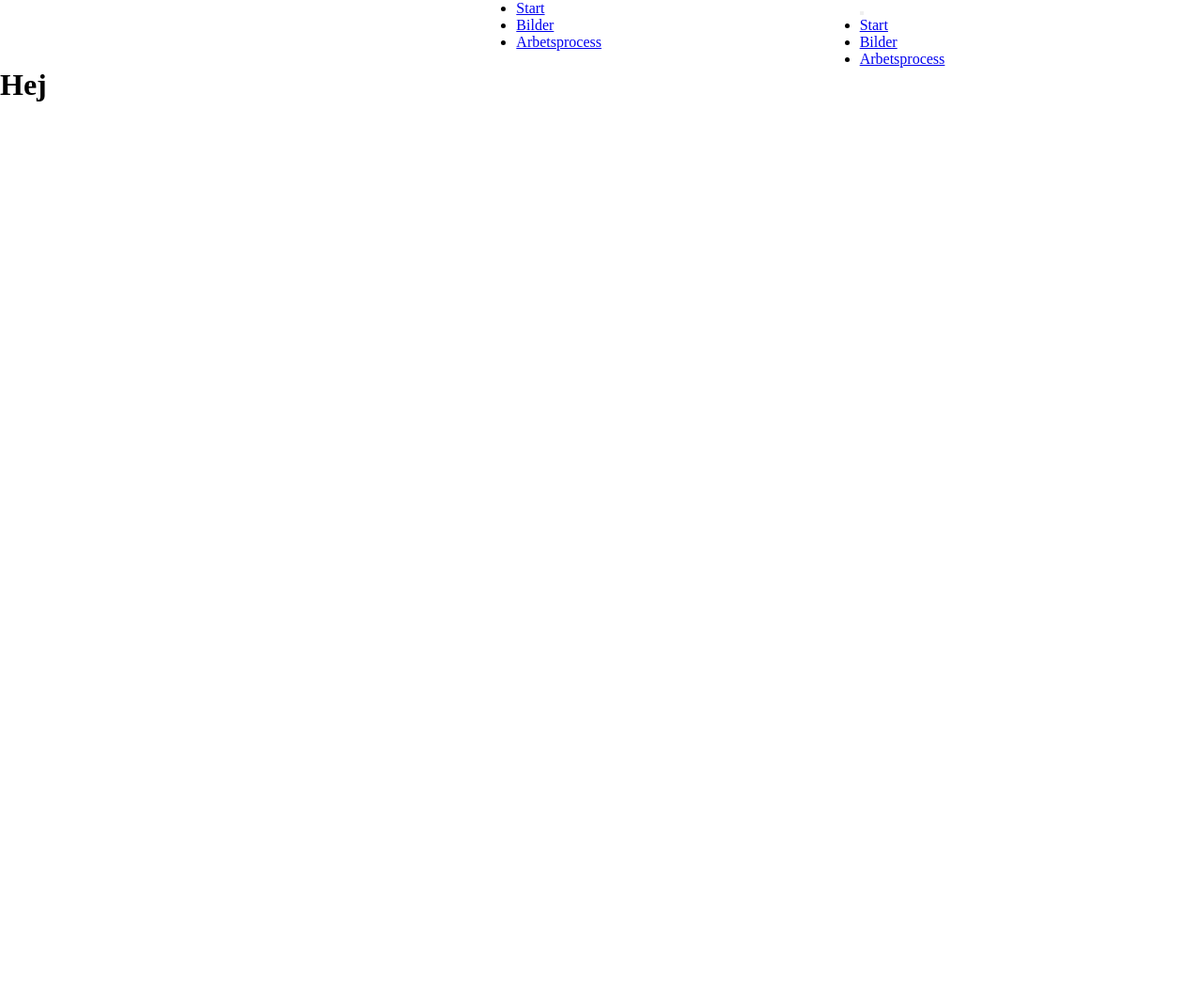
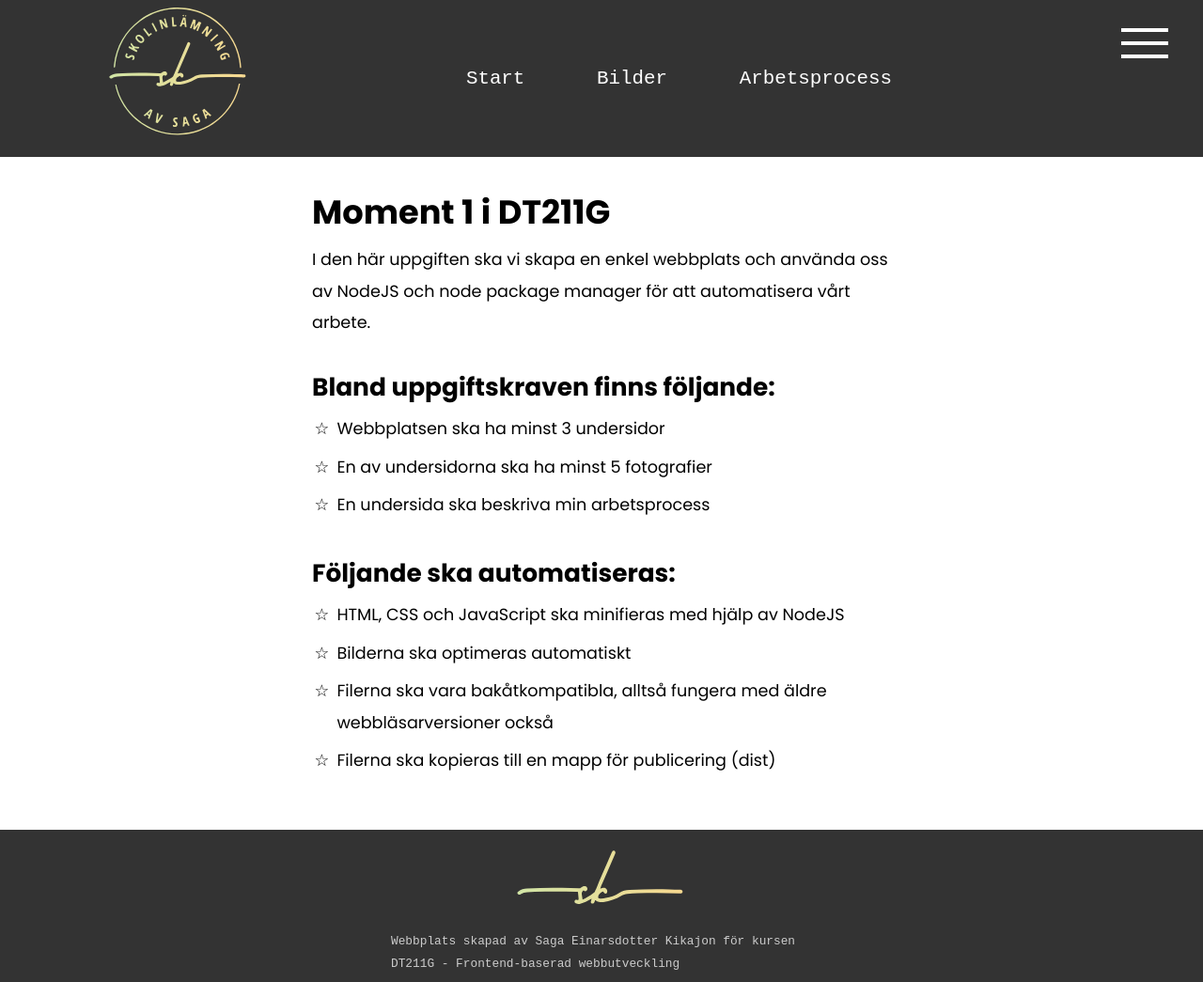
Before and after one commit to sagaeinkik/moment1-frontend, a website built with Parcel: page source/index.html in a window 1280 px wide. Shown: the whole page at 94% size. Before the commit the page ends 800 px from the top, so only its background shows below. Built offline with nearby package versions, Linux system fonts and the light colour scheme; a web font is replaced by a local one.

Commit message:
Innehåll och regler för startsidan, gör en commit innan javascript ifall allt havererar

```diff
--- a/source/css/style.css
+++ b/source/css/style.css
@@ -1,3 +1,9 @@
+@import url('https://fonts.googleapis.com/css2?family=Poppins:wght@400;700&family=Sometype+Mono&display=swap');
+:root {
+    --pastelgreen: #d1e5a5;
+    --pastelorange: #f7d890;
+}
+
 * {
     margin: 0;
     padding: 0;
@@ -7,14 +13,163 @@
 body {
     width: 100%;
     max-width: 1700px;
+    min-height: 100vh;
+    font-family: "Sometype Mono", monospace;
+    overflow-x: hidden;
+    font-size: 1.1em;
+    line-height: 1.9;
+}
+
+.wrapper {
+    overflow-x: hidden;
 }
 
 header {
+    padding: 0 1em;
     display: flex;
     width: 100%;
+    justify-content: space-around;
+    align-items: center;
+    background-color: #333;
+}
+
+#logotyp {
+    width: 165px;
+}
+
+
+nav ul li {
+    list-style: none;
+    margin: 1em;
+}
+nav ul li a {
+    padding: 1em;
+    font-size: 1.3rem;
+    color: white;
+    text-decoration: none;
+    border-radius: 15px;
+    transition: 0.5s ease;
+}
+nav ul li a:hover {
+    color: black;
+    border-radius: 15px;
+    background-image: linear-gradient(to right, var(--pastelgreen), var(--pastelorange));
+    text-decoration: underline;
+}
+
+/* Desktop-meny */
+
+header .desktop-nav ul {
+    display: flex;
     justify-content: space-evenly;
 }
 
-#logotyp {
-    max-width: 250px;
+
+/* Mobilmenu */
+div.mobile-nav button {
+    width: fit-content;
+    border: none;
+    background-color: rgba(0,0,0,0);
+    cursor: pointer;
+    position: fixed;
+    z-index: 1;
+    top: 1.5em;
+    right: 2em;
 }
+div.mobile-nav button .burger-bar {
+    display: block;
+    width: 50px;
+    height: 4px;
+    margin: 10px;
+    background-color: white;
+}
+
+div.mobile-nav button:hover span {
+    background-image: linear-gradient(to right, var(--pastelgreen), var(--pastelorange));
+}
+
+/* När menyn är aktiv */
+div.mobile-nav button.active .burger-bar {
+    background-image: linear-gradient(to right, var(--pastelgreen), var(--pastelorange));
+
+}
+div.mobile-nav button.active .burger-bar:first-child {
+    transform: translateY(14px) rotate(45deg);
+}
+div.mobile-nav button.active .burger-bar:nth-child(2) {
+    opacity: 0;
+}
+div.mobile-nav button.active .burger-bar:last-child {
+    transform: translateY(-14px) rotate(-45deg);
+}
+
+/* Mobilmeny innehåll */
+nav.mobile-menu {
+    position: fixed;
+    top: 0;
+    right: -5000%;
+    background-color: #333;
+    width: 50%;
+    height: 100%;
+    padding: 1em;
+    transition: 0.5s ease;
+    -moz-transition: 0.5s ease;
+    -webkit-transition: 0.5s ease;
+}
+
+nav.mobile-menu.active {
+    right: 0;
+}
+
+nav.mobile-menu ul {
+    position: relative;
+    top: 3em;
+}
+
+
+/* Textinnehåll startsida */
+div.text-content {
+    max-width: 35em;
+    margin: 1.5em auto;
+    font-family: Poppins, Arial, Helvetica, sans-serif;
+}
+
+main p:not(.no-top-margin) {
+    margin-top: 1em;
+}
+
+.boldtext {
+    font-weight: bold;
+}
+
+h2 {
+    margin-top: 1em;
+}
+
+/* Unordered listor i main */
+main ul li {
+    list-style-type: "\2606  ";
+    margin-left: 1.3em;
+    padding: 0.2em;
+}
+
+footer {
+    background-color: #333;
+    margin-top: 3em;
+    width: 100%;
+}
+
+footer img {
+    width: 200px;
+    position: relative;
+    left: 50%;
+    transform: translateX(-50%);
+    margin: 1em 0 0 0;
+}
+footer p {
+    color: #ccc;
+    max-width: 35em;
+    margin: auto;
+    font-size: 0.8rem;
+    padding-bottom: 0.5em;
+}
--- a/source/index.html
+++ b/source/index.html
@@ -15,7 +15,7 @@
             <div class="desktop-nav">
                 <nav class="desktop-menu">
                     <ul>
-                        <li class="menu-items" aria-current="page"><a href="index.html">Start</a></li>
+                        <li class="menu-items"><a href="index.html">Start</a></li>
                         <li class="menu-items"><a href="images.html">Bilder</a></li>
                         <li class="menu-items"><a href="process.html">Arbetsprocess</a></li>
                     </ul>
@@ -30,7 +30,7 @@
                 </button>
                 <nav class="mobile-menu">
                     <ul>
-                        <li class="menu-items" aria-current="page"><a href="index.html">Start</a></li>
+                        <li class="menu-items"><a href="index.html">Start</a></li>
                         <li class="menu-items"><a href="images.html">Bilder</a></li>
                         <li class="menu-items"><a href="process.html">Arbetsprocess</a></li>
                     </ul>
@@ -38,8 +38,32 @@
             </div> <!-- Slut på mobile-nav -->
         </header>
         <main>
-            <h1>Hej</h1>
+            <div class="text-content">
+                <h1>Moment 1 i DT211G</h1>
+                <p class="no-top-margin">I den här uppgiften ska vi skapa en enkel webbplats och använda oss av NodeJS
+                    och node package
+                    manager för att
+                    automatisera vårt arbete.</p>
+                <h2>Bland uppgiftskraven finns följande:</h2>
+                <ul class="criteria-list">
+                    <li>Webbplatsen ska ha minst 3 undersidor</li>
+                    <li>En av undersidorna ska ha minst 5 fotografier</li>
+                    <li>En undersida ska beskriva min arbetsprocess</li>
+                </ul>
+                <h2>Följande ska automatiseras:</h2>
+                <ul class="automatic-list">
+                    <li>HTML, CSS och JavaScript ska minifieras med hjälp av NodeJS</li>
+                    <li>Bilderna ska optimeras automatiskt</li>
+                    <li>Filerna ska vara bakåtkompatibla, alltså fungera med äldre webbläsarversioner också</li>
+                    <li>Filerna ska kopieras till en mapp för publicering (dist)</li>
+                </ul> <!-- Slut på automatic-list -->
+                </ul> <!-- Slut på criteria-list -->
+            </div>
         </main>
+        <footer>
+            <img src="bilder/signature-gradient.svg" alt="signatur">
+            <p>Webbplats skapad av Saga Einarsdotter Kikajon för kursen DT211G - Frontend-baserad webbutveckling</p>
+        </footer>
     </div> <!-- Slut på wrapper -->
 </body>
 
```
Also changed, not shown: source/bilder/signature-gradient.svg (added).
